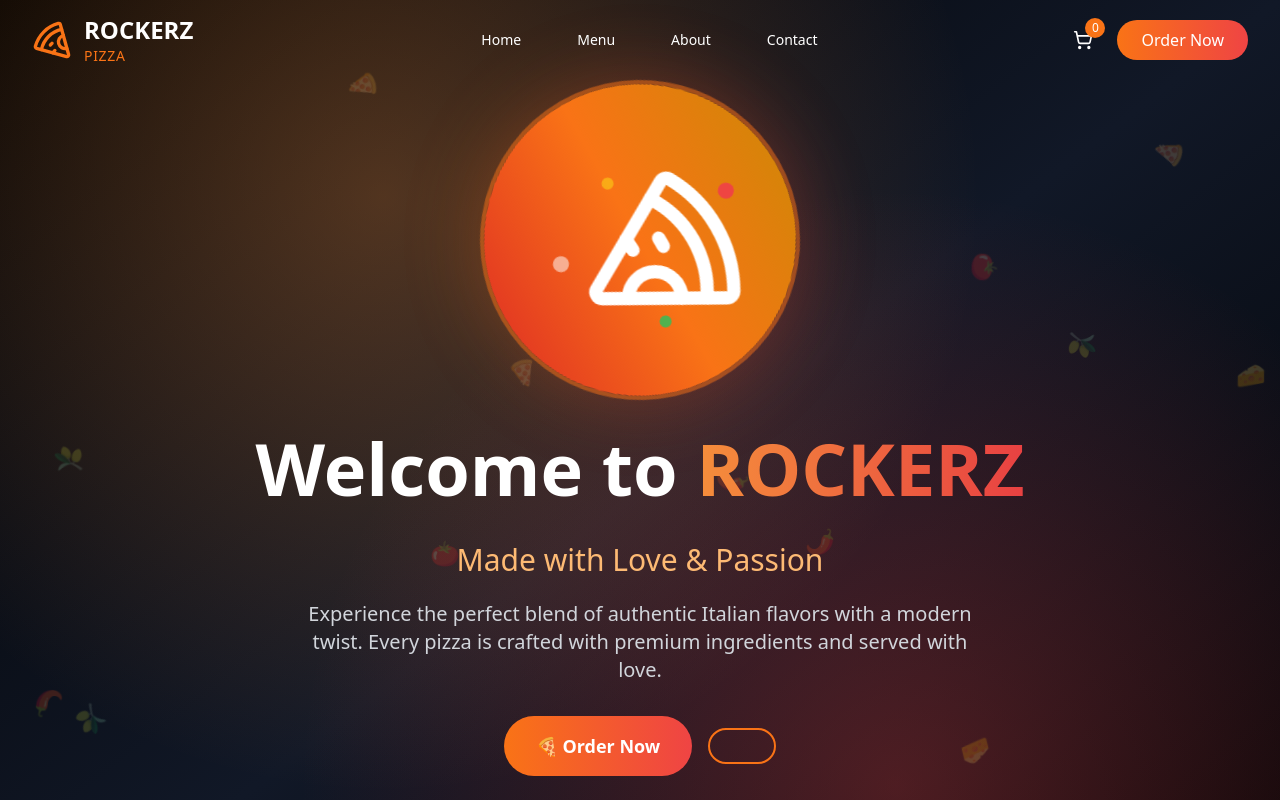
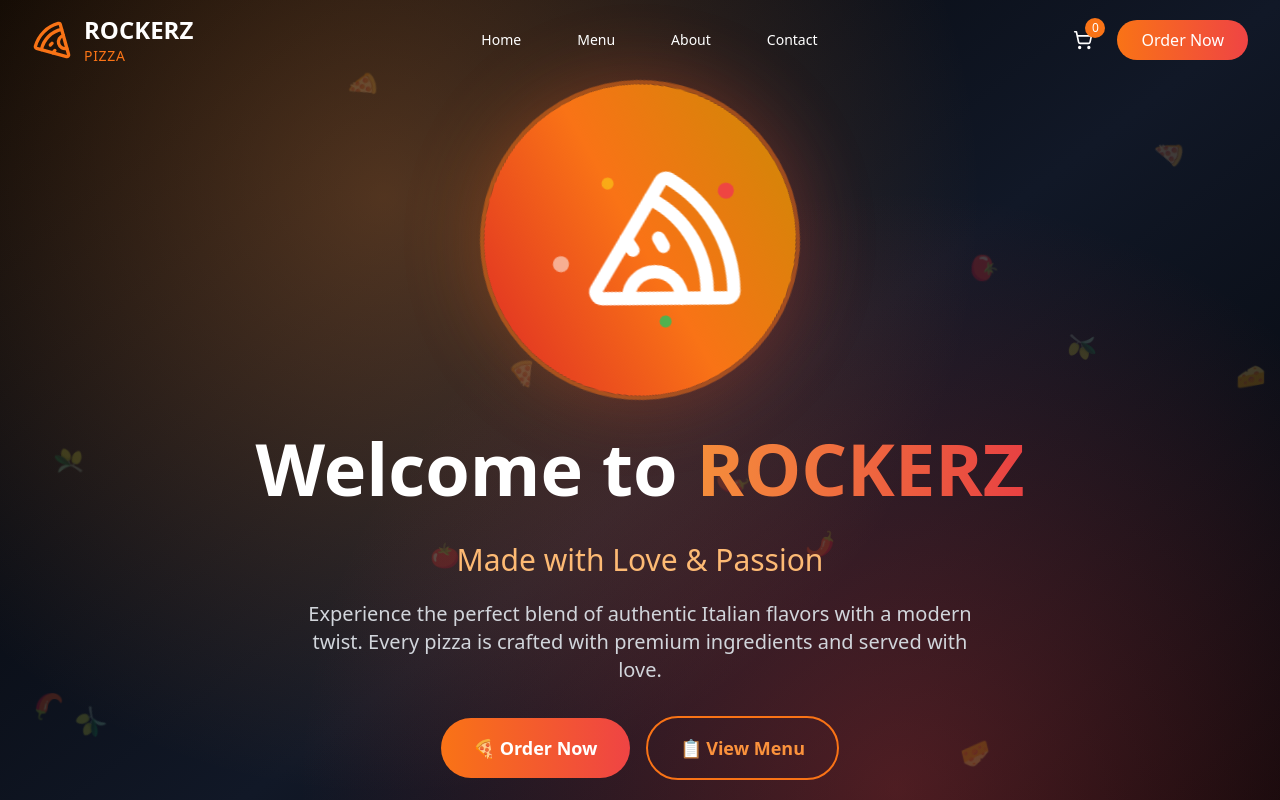
Before and after one commit to SHIVA-SINGHx/Rockerz-Pizza, a React (Vite) app in the folder client/: page / in a window 1280 px wide. Shown: the top 800 px of the page. Built offline with nearby package versions, Linux system fonts and the light colour scheme.

Commit message:
minor fix

```diff
--- a/client/src/components/HeroSection.jsx
+++ b/client/src/components/HeroSection.jsx
@@ -1,6 +1,7 @@
 import React, { useState, useEffect } from 'react';
 import { Star, Clock, Truck, Pizza } from 'lucide-react';
 import { Link } from 'react-router-dom';
+import { Navigate } from 'react-router-dom';
 
 
 const HeroSection = () => {
@@ -99,6 +100,8 @@ const HeroSection = () => {
 
           <button className="border-2 border-orange-500 text-orange-400 hover:text-white px-8 py-4 rounded-full text-lg font-semibold transition-all duration-300 hover:bg-orange-500 hover:shadow-lg transform hover:scale-105 active:scale-95">
 
+            📋 View Menu
+
           </button>
         </div>
 
```
